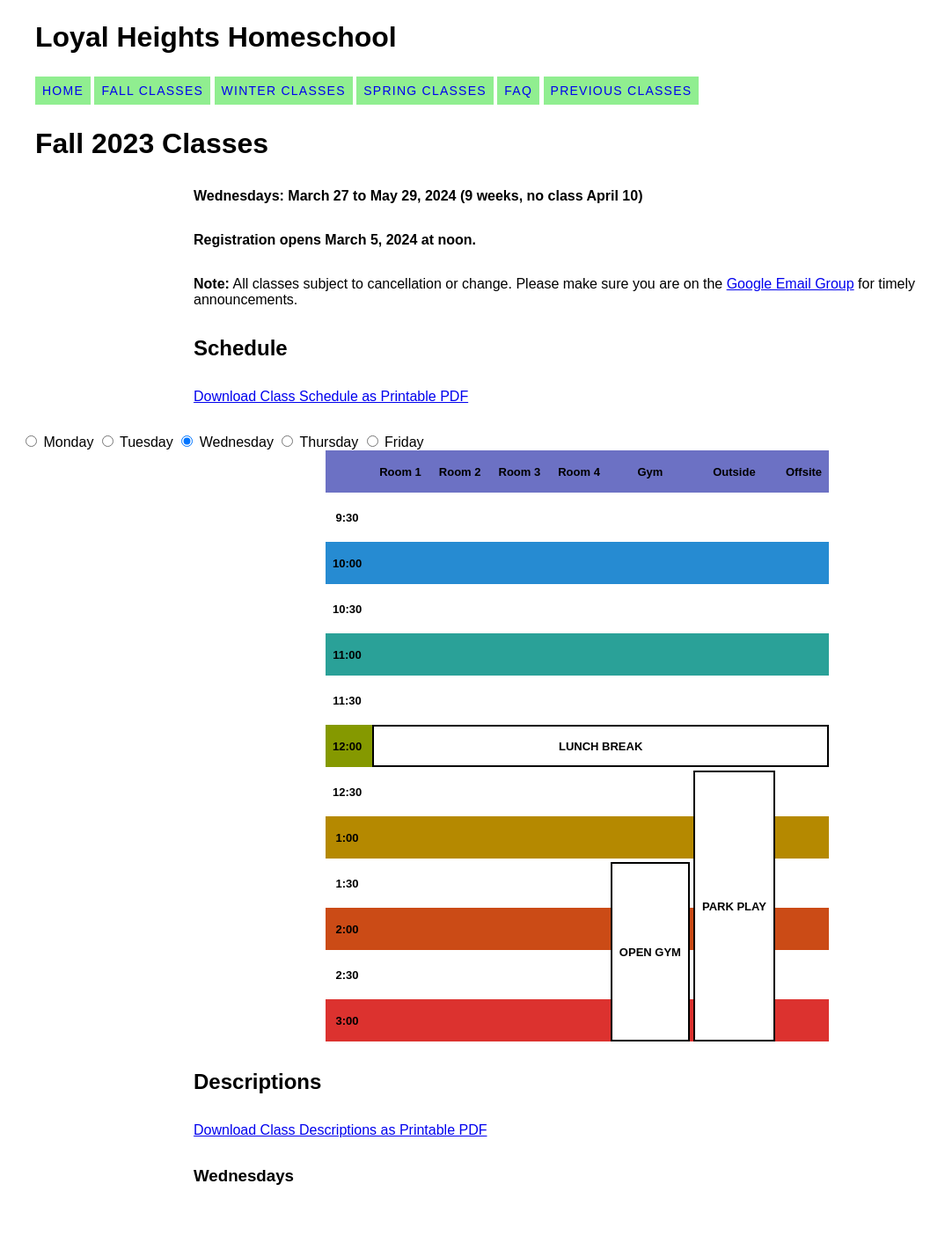
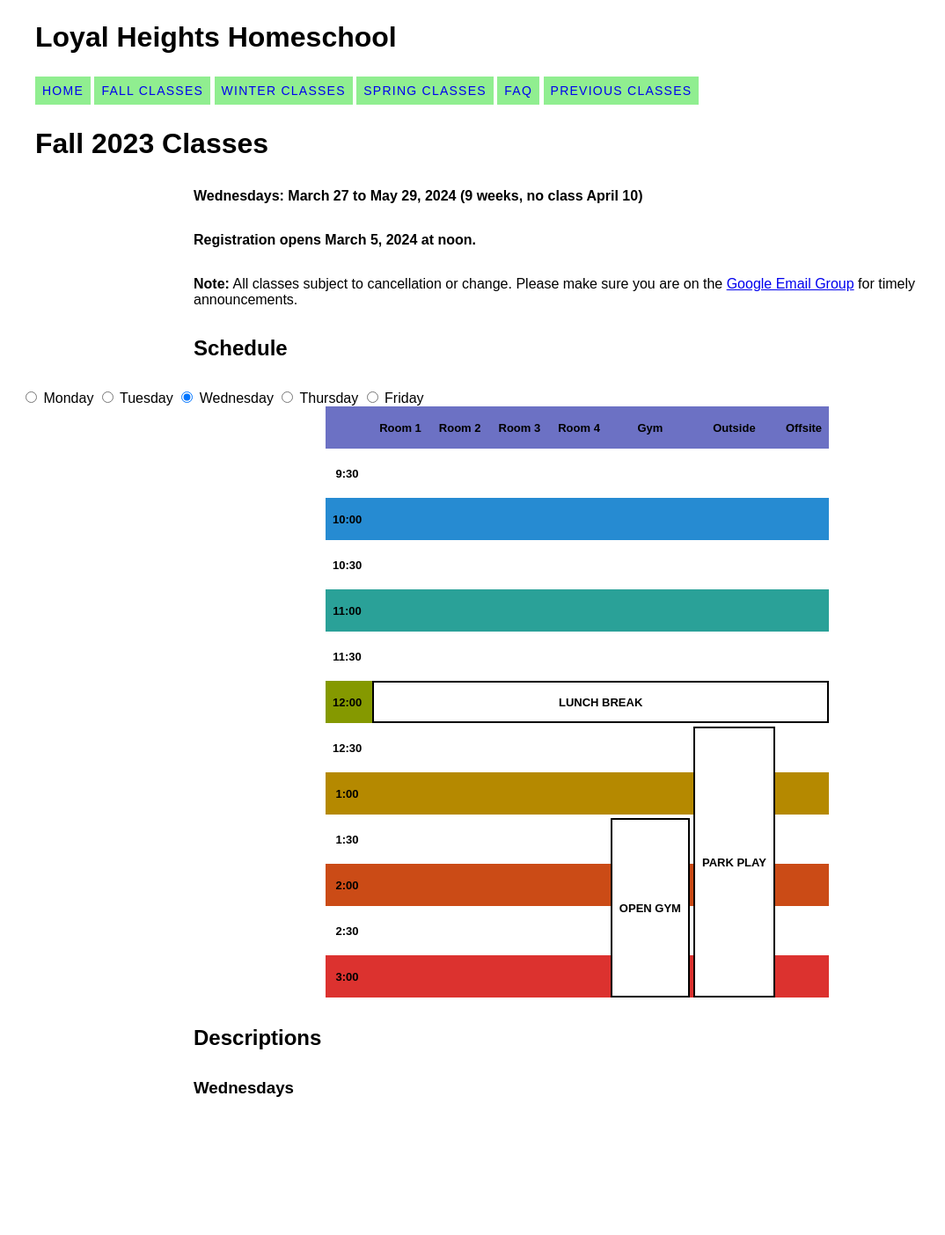
Before and after one commit to loyalheightshomeschool/loyalheightshomeschool.github.io, a Jekyll site: the page built from _quarters/fall-2023-classes.html, in a window 1280 px wide. Shown: the whole page at 88% size, without its empty margins (0-1074 px from the left). Built offline with Jekyll 4.4.1, drawn with Linux system fonts in a browser that asks for light colours; after the commit the page ends 1304 px from its top, so only the background shows below that.

Commit message:
Update fall-2023-classes.html

```diff
--- a/_quarters/fall-2023-classes.html
+++ b/_quarters/fall-2023-classes.html
@@ -2,7 +2,5 @@
 title: 'Fall 2023 Classes'
 register: 'March 5, 2024'
 dates: 'March 27 to May 29, 2024 (9 weeks, no class April 10)'
-schedule: '/assets/pdfs/lhh-fall-2023-class-schedule.pdf'
-descriptions: '/assets/pdfs/lhh-fall-2023-class-descriptions.pdf'
-data: '2023-3'
+data: '2023 Fall'
 ---
```
